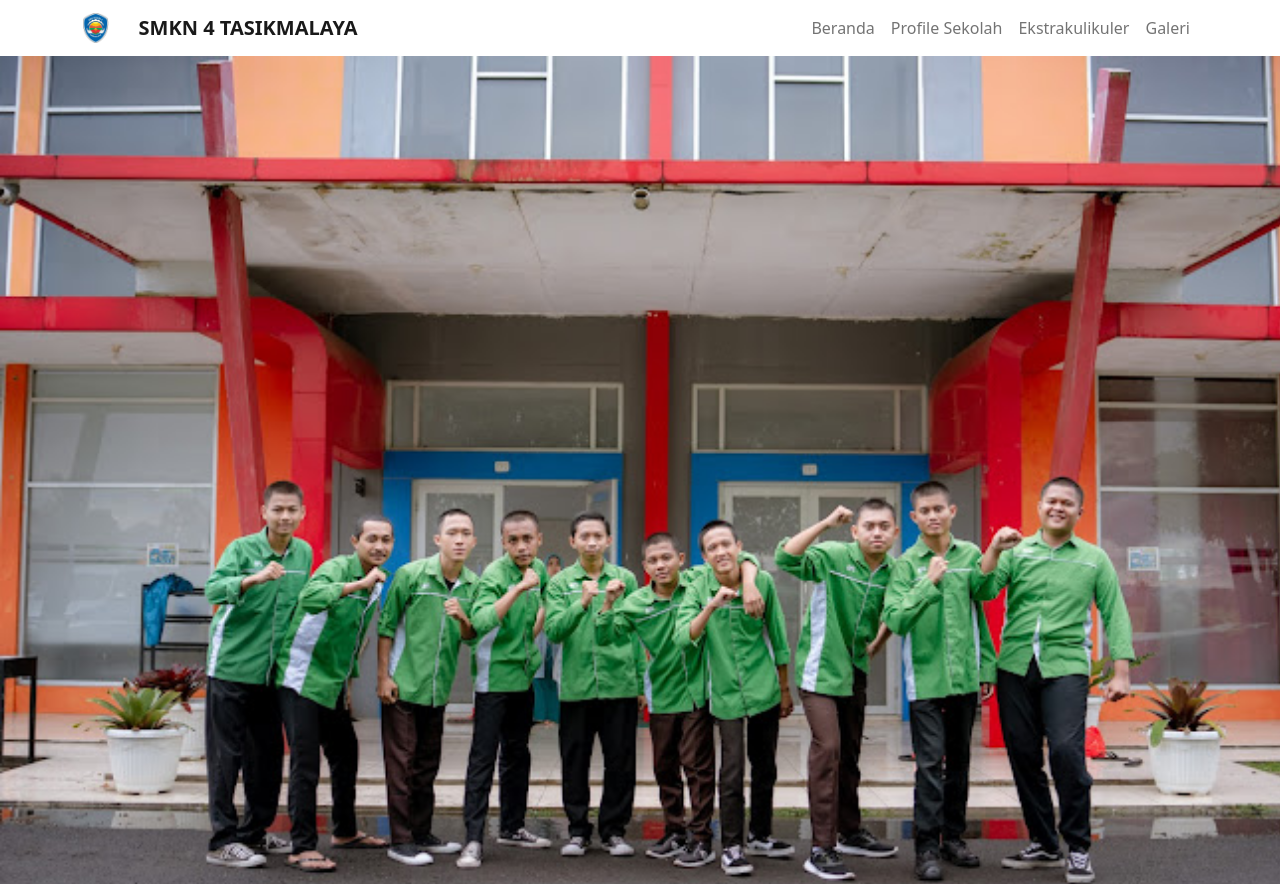
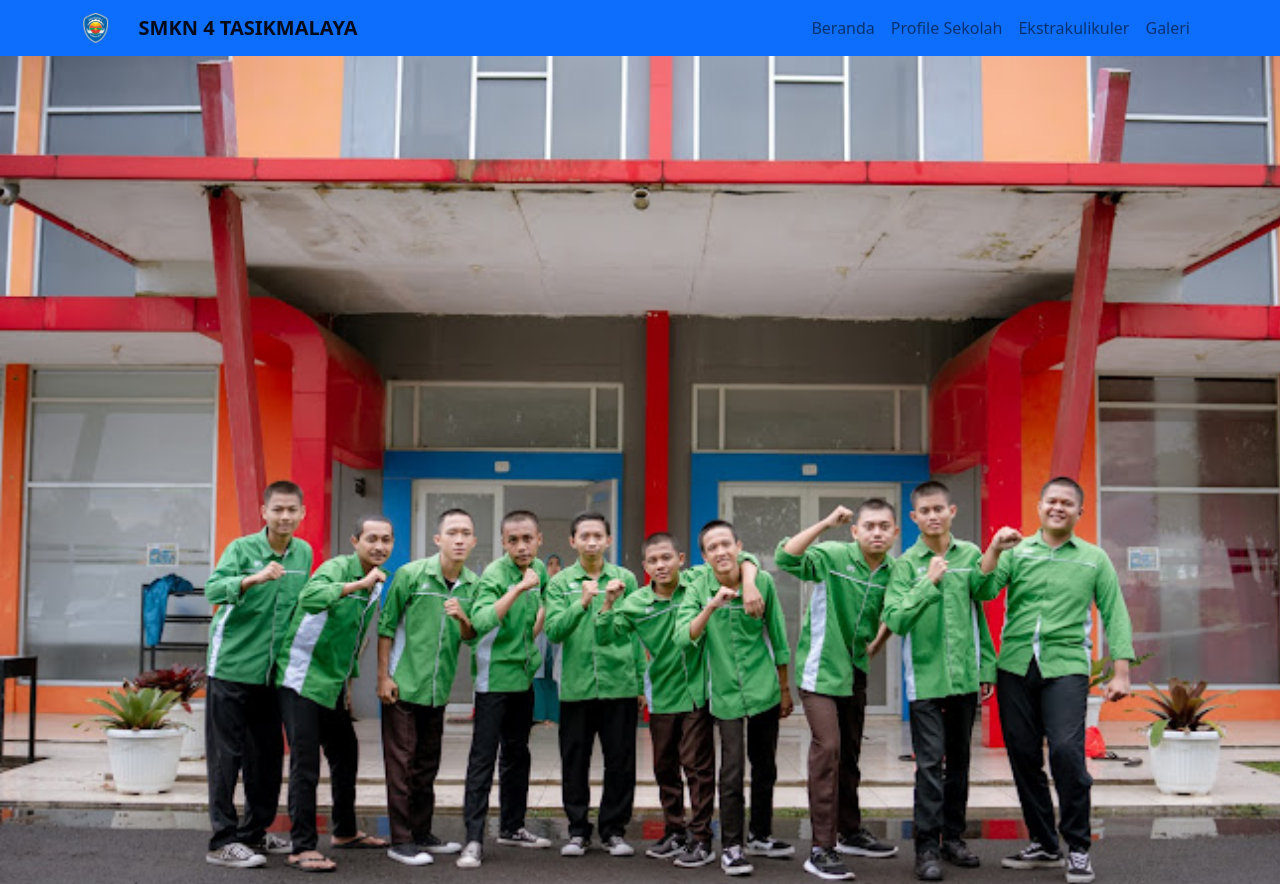
Before and after one commit to muhammadriqi/riqiwebsekolah, a plain HTML site: page index.html in a window 1280 px wide. Shown: the top 884 px of the page. Drawn offline with nearby package versions, Linux system fonts and the light colour scheme.

Commit message:
Update index.html

```diff
--- a/index.html
+++ b/index.html
@@ -10,7 +10,7 @@
   <body>
 
     <!-- awal navbar -->
-    <nav class="navbar navbar-expand-lg bg-white">
+    <nav class="navbar navbar-expand-lg bg-primary">
       <div class="container">
           <div class="logo">
             <img src="gambar/logo.png" alt="Logo">
```
